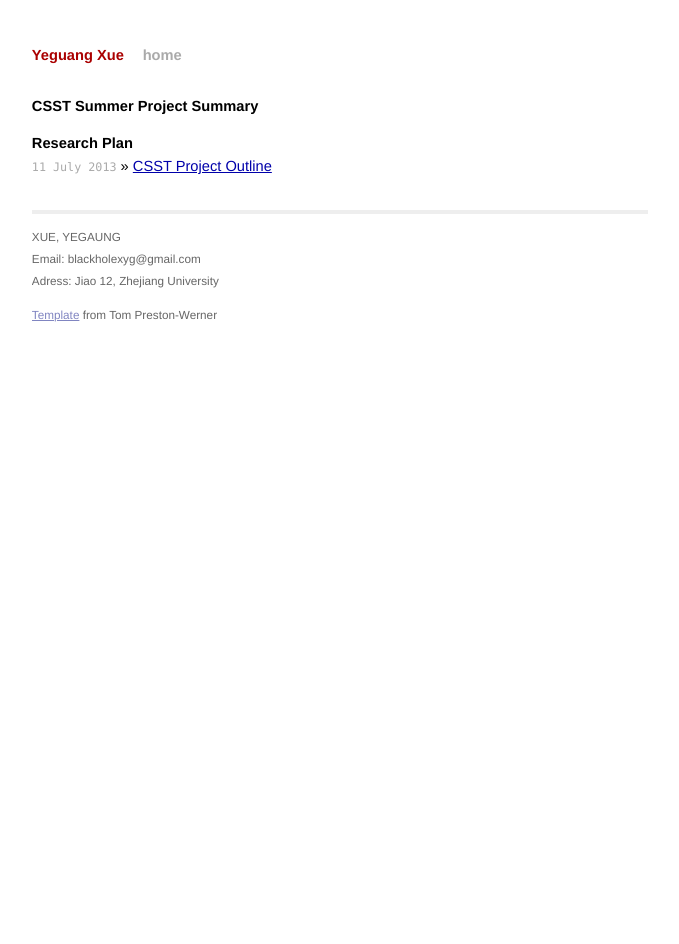
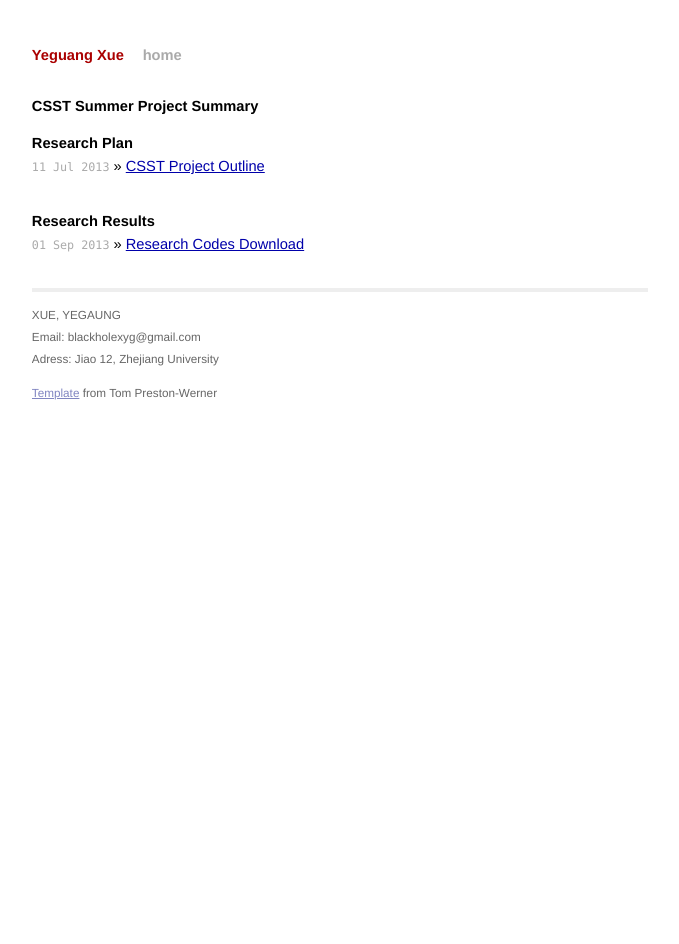
Before and after one commit to yeguang-xue/yeguang-xue.github.io, a Jekyll site: the page built from highlights/csst.html, in a window 1280 px wide. Shown: the whole page, without its empty margins (300-979 px from the left). Built offline with Jekyll 4.4.1, drawn with Linux system fonts in a browser that asks for light colours; Markdown is read by kramdown in place of the engine named in the settings.

Commit message:
update research code

```diff
--- a/highlights/csst.html
+++ b/highlights/csst.html
@@ -14,7 +14,13 @@ title: CSST Summer Project Summary
 <p>
   <h2>Research Plan</h2>
   <ul class="posts">
-	<li><span>11 July 2013</span> &raquo; <a href="https://www.dropbox.com/s/36y5nt2tlq5sk1d/CSST-Plan.pdf">CSST Project Outline</a></li>
+	<li><span>11 Jul 2013</span> &raquo; <a href="https://www.dropbox.com/s/36y5nt2tlq5sk1d/CSST-Plan.pdf">CSST Project Outline</a></li>
+  </ul>
+</p>
+<p>
+  <h2>Research Results</h2>
+  <ul class="posts">
+	<li><span>01 Sep 2013</span> &raquo; <a href="https://github.com/blackholexyg/IcoSymmetry">Research Codes Download</a></li>
   </ul>
 </p>
 
```
